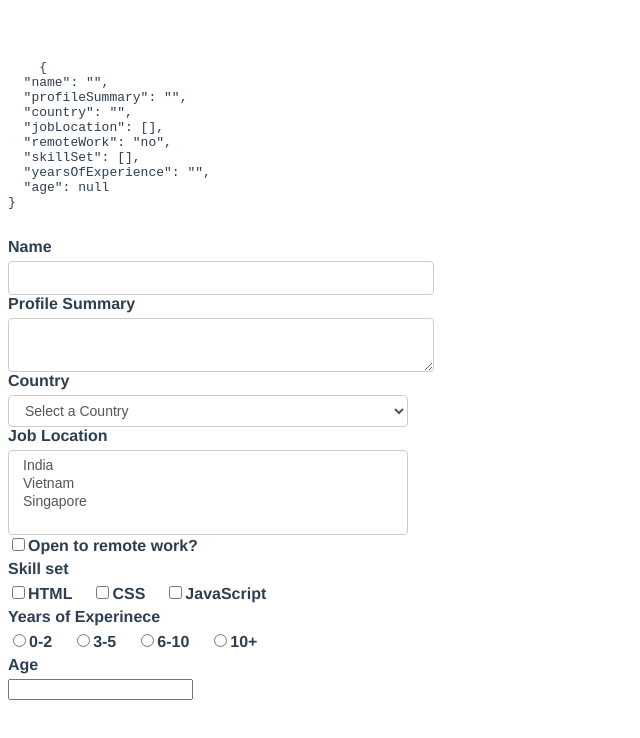
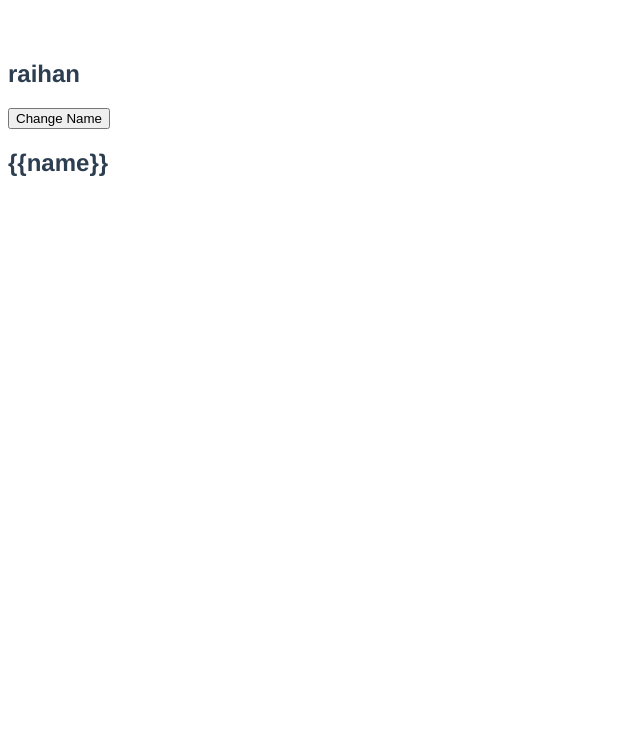
Before and after one commit to raihanwebmaster/Learn-Vue.js, a Vue app: page / in a window 1280 px wide. Shown: the top 738 px of the page, without its empty margins (0-640 px from the left). Built offline with nearby package versions, Linux system fonts and the light colour scheme.

Commit message:
v-pre and v-once

```diff
--- a/src/App.vue
+++ b/src/App.vue
@@ -1,91 +1,12 @@
-<!---------------------- Modifiers ------------------------->
- <!-- A suffix you can add to either the v-on direactive or the v-model directive to add some functionality inline within the template -->
+<!---------------------- v-once v-pre ------------------------->
+<!-- v-once ->
+    Renders the corresponding HTML  element only once . On subsequent re-renders, the element is treated as static content and skipped. -->
+<!-- v-pre ->
+  Skips compilation for the corresponding element -->
 <template>
-  <div>
-    <pre>
-    {{ JSON.stringify(formValues, null, 2) }}
-  </pre>
-  </div>
-  <form @submit.prevent="submitForm">
-    <div>
-      <label for="name">Name</label>
-      <input type="text" id="name" v-model.trim.lazy="formValues.name">
-    </div>
-
-
-    <div>
-      <label for="profile">Profile Summary</label>
-      <textarea id="profile" v-model="formValues.profileSummary" />
-      <!-- <textarea name="" id="profile" cols="30" rows="10" v-model="formValues.profileSummary"></textarea> -->
-    </div>
-
-
-    <div>
-      <label for="country">Country</label>
-      <select id="country" v-model="formValues.country">
-        <option value="">Select a Country</option>
-        <option value="india">India</option>
-        <option value="vietnam">Vietnam</option>
-        <option value="singapore">Singapore</option>
-      </select>
-    </div>
-
-
-
-    <div>
-      <label for="job-location">Job Location</label>
-      <select id="job-location" multiple v-model="formValues.jobLocation">>
-        <option value="india">India</option>
-        <option value="vietnam">Vietnam</option>
-        <option value="singapore">Singapore</option>
-      </select>
-    </div>
-
-
-
-    <div>
-      <input type="checkbox" id="remoteWork" v-model="formValues.remoteWork" true-value="yes" false-value="no">
-      <label for="remoteWork">Open to remote work?</label>
-    </div>
-
-
-
-    <div>
-      <label>Skill set</label>
-      <input type="checkbox" id=" html" value="html" v-model="formValues.skillSet" />
-      <label for="html">HTML</label>
-      <input type="checkbox" id="css" value="css" v-model="formValues.skillSet" />
-      <label for="css">CSS</label>
-      <input type="checkbox" id="javascript" value="javascript" v-model="formValues.skillSet" />
-      <label for="javascript">JavaScript</label>
-    </div>
-
-
-    <div>
-      <label> Years of Experinece</label>
-      <input type="radio" id="0-2" value="0-2" v-model="formValues.yearsOfExperience">
-      <label for="0-2">0-2</label>
-      <input type="radio" id="3-5" value="3-5" v-model="formValues.yearsOfExperience">
-      <label for="3-5">3-5</label>
-      <input type="radio" id="6-10" value="6-10" v-model="formValues.yearsOfExperience">
-      <label for="6-10">6-10</label>
-      <input type="radio" id="10+" value="10+" v-model="formValues.yearsOfExperience">
-      <label for="10+">10+</label>
-    </div>
-
-
-
-    <div>
-      <label for="age">Age</label>
-      <input @keyup.enter="submitForm" type="number" id="age" v-model.number="formValues.age" />
-    </div>
-
-
-
-    <!-- <div>
-      <button>Submit</button>
-    </div> -->
-  </form>
+    <h2 v-once>{{name}}</h2>
+    <button @click="name = 'uddin'">Change Name</button>
+    <h2 v-pre>{{name}}</h2>
 </template>
 
 
@@ -95,23 +16,10 @@ export default {
   name: "App",
   data() {
     return {
-      formValues: {
-        name: '',
-        profileSummary: '',
-        country: '',
-        jobLocation: [],
-        remoteWork: "no",
-        skillSet: [],
-        yearsOfExperience: '',
-        age:null,
-      }
+      name: 'raihan'
     };
   },
   methods: {
-    submitForm() {
-      // event.preventDefault();
-      console.log('from values', this.formValues)
-    }
   }
 };
 </script>
@@ -126,30 +34,5 @@ export default {
   margin-top: 60px;
 }
 
-label {
-  font-weight: bold;
-  display: flex;
-  margin-bottom: 5px;
-}
 
-input+label {
-  font-weight: bold;
-  display: inline-flex;
-  margin-right: 20px;
-}
-
-input[type='text'],
-textarea,
-select {
-  display: block;
-  width: 400px;
-  padding: 6px 12px;
-  font-size: 14px;
-  line-height: 1.42857143;
-  color: #555;
-  background-color: #fff;
-  background-image: none;
-  border: 1px solid #ccc;
-  border-radius: 4px;
-}
 </style>
```
